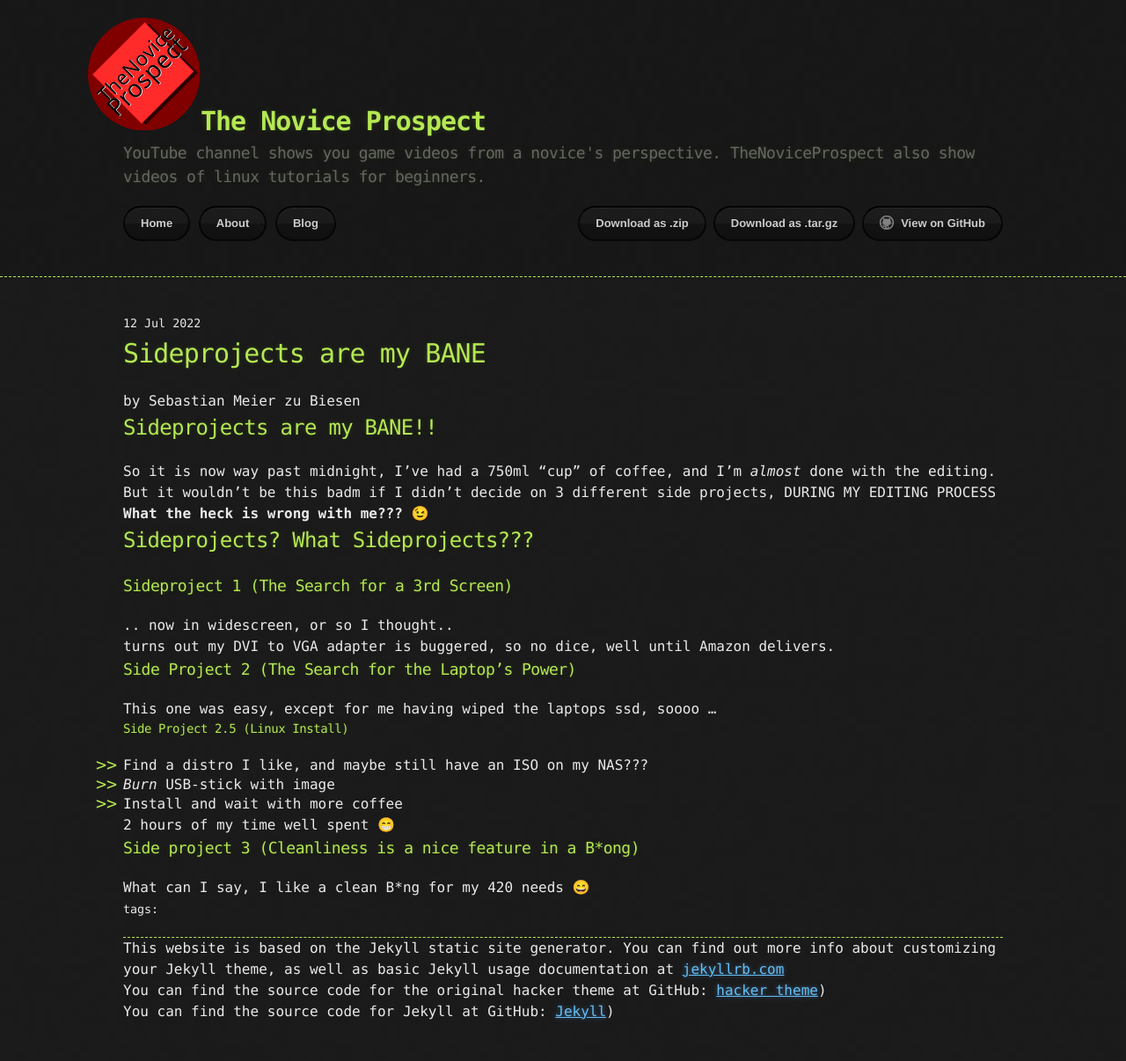
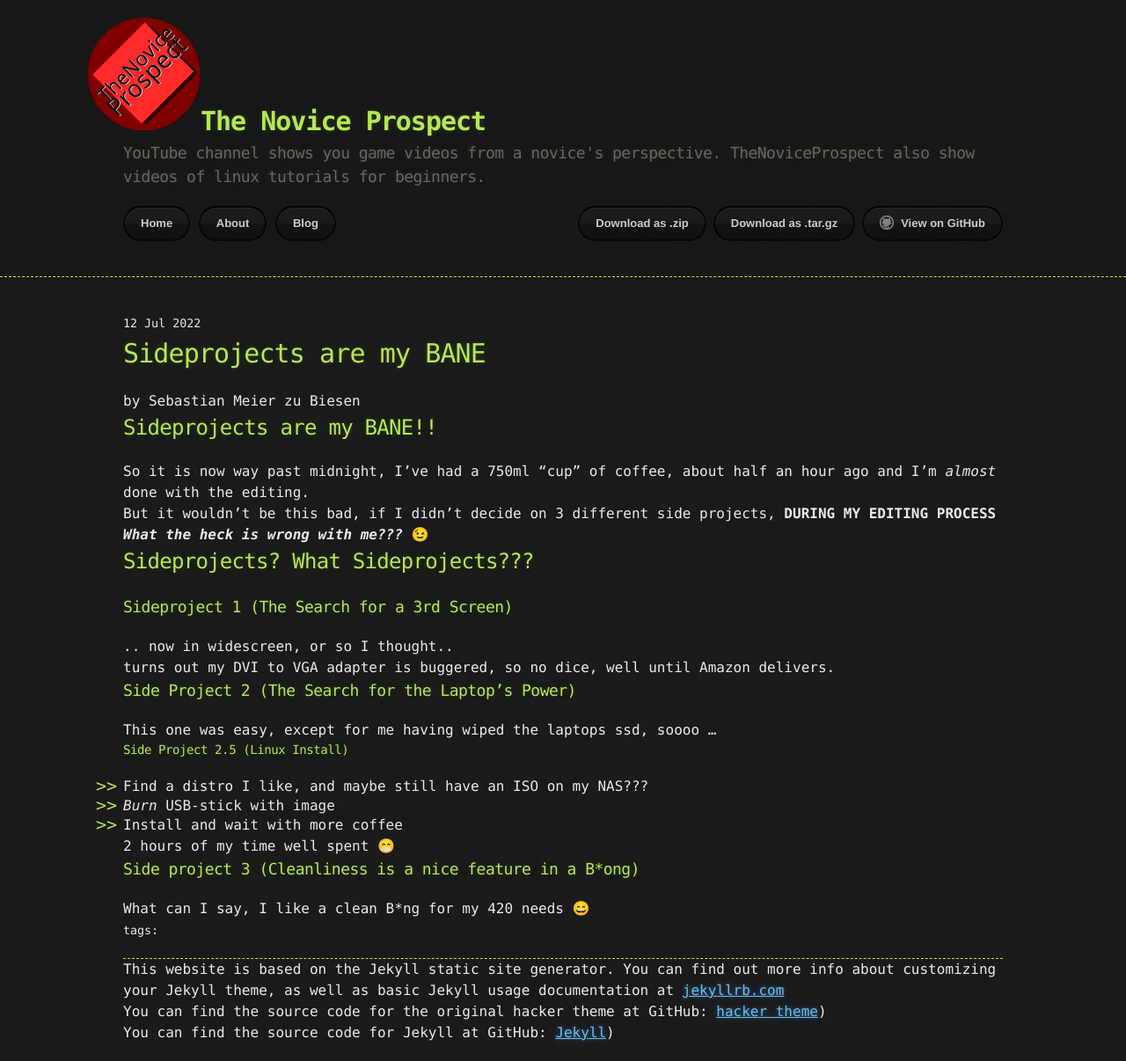
Before and after one commit to TheNoviceProspect/thenoviceprospect.github.io, a Jekyll site: the page built from _posts/2022-07-13-sideprojects.md, in a window 1280 px wide. Shown: the whole page at 88% size. Built offline with Jekyll 4.4.1, drawn with Linux system fonts in a browser that asks for light colours; emoji names are drawn with the system emoji font; before the commit the page ends 1182 px from its top, so only the background shows below that.

Commit message:
modified and corrected last blog post

```diff
--- a/_posts/2022-07-13-sideprojects.md
+++ b/_posts/2022-07-13-sideprojects.md
@@ -9,12 +9,13 @@
 ## Sideprojects are my BANE!!
 
 So it is now way past midnight, I've had a 750ml "cup" of coffee,
-and I'm _almost_ done with the editing.
+about half an hour ago and I'm _almost_ done with the editing.
 
-But it wouldn't be this badm if I didn't decide on 3 different side projects,
-DURING MY EDITING PROCESS
+But it wouldn't be this bad, if I didn't decide on 3 different side projects,
+**DURING MY EDITING PROCESS**
 
-**What the heck is wrong with me???** :wink:
+***What the heck is wrong with me???*** :wink:
+
 
 ## Sideprojects? What Sideprojects???
 
@@ -24,9 +25,11 @@
 
 turns out my DVI to VGA adapter is buggered, so no dice, well until Amazon delivers.
 
+
 ### Side Project 2 (The Search for the Laptop's Power)
 
 This one was easy, except for me having wiped the laptops ssd, soooo ...
+
 
 #### Side Project 2.5 (Linux Install)
 
@@ -36,6 +39,7 @@
 
 2 hours of my time well spent :grin:
 
+
 ### Side project 3 (Cleanliness is a nice feature in a B*ong)
 
 What can I say, I like a clean B*ng for my 420 needs :smile:
```
